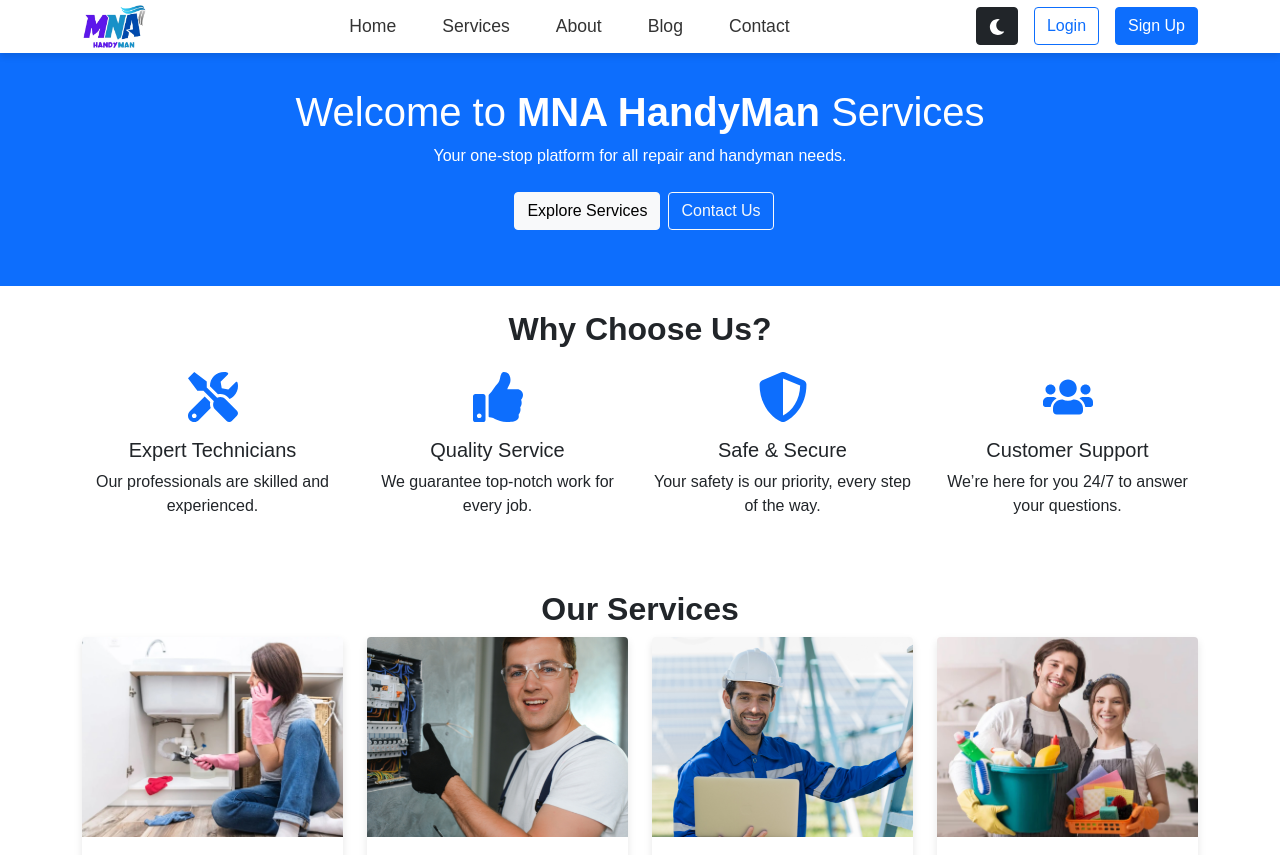
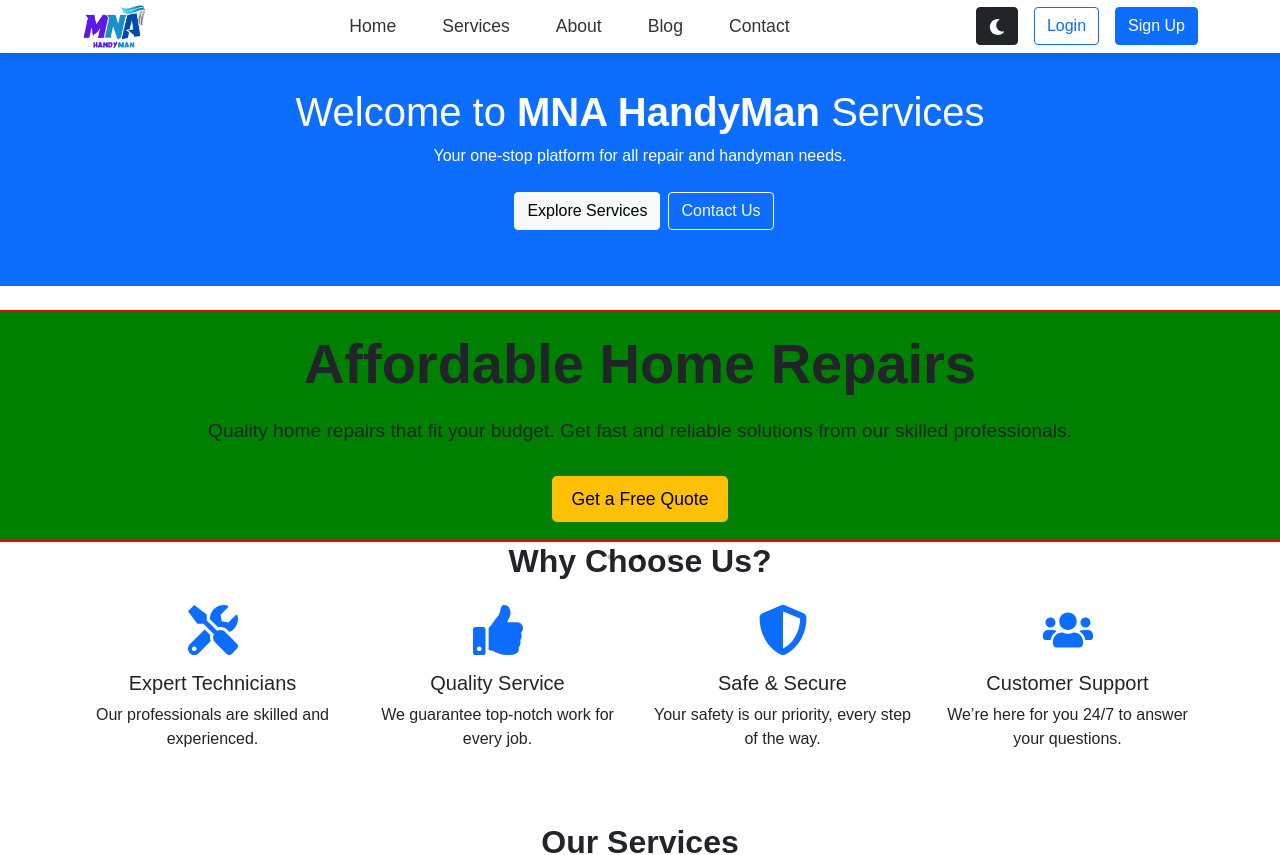
Before and after one commit to nurulazam-dev/mna-handyman-platform, a React (Vite) app: page / in a window 1280 px wide. Shown: the top 855 px of the page. Built offline with nearby package versions, Linux system fonts and the light colour scheme.

Commit message:
Hero-copy component primary setup

```diff
--- a/src/components/HeroCopy.jsx
+++ b/src/components/HeroCopy.jsx
@@ -1,7 +1,118 @@
-import React from "react";
+import Slider from "react-slick";
+import { Button } from "react-bootstrap";
+import "slick-carousel/slick/slick.css";
+import "slick-carousel/slick/slick-theme.css";
 
 const HeroCopy = () => {
-  return <div></div>;
+  const sliderSettings = {
+    dots: true,
+    infinite: true,
+    autoplay: true,
+    autoplaySpeed: 5000,
+    speed: 800,
+    slidesToShow: 1,
+    slidesToScroll: 1,
+    arrows: false,
+    pauseOnHover: true,
+  };
+
+  const bannerData = [
+    {
+      id: 1,
+      title: "Reliable Handyman Services",
+      description:
+        "From plumbing to carpentry, we provide top-notch repair and maintenance solutions for your home or business.",
+      buttonText: "Explore Services",
+      image:
+        "https://via.placeholder.com/1920x800/007bff/ffffff?text=Reliable+Handyman+Services",
+    },
+    {
+      id: 2,
+      title: "Affordable Home Repairs",
+      description:
+        "Quality home repairs that fit your budget. Get fast and reliable solutions from our skilled professionals.",
+      buttonText: "Get a Free Quote",
+      image:
+        "https://via.placeholder.com/1920x800/28a745/ffffff?text=Affordable+Home+Repairs",
+    },
+    {
+      id: 3,
+      title: "Expert Plumbing Solutions",
+      description:
+        "Say goodbye to leaks and clogs. Our plumbing experts are here to ensure your home runs smoothly.",
+      buttonText: "Book Now",
+      image:
+        "https://via.placeholder.com/1920x800/dc3545/ffffff?text=Expert+Plumbing+Solutions",
+    },
+  ];
+
+  const bannerStyle = (image) => ({
+    backgroundImage: `url(${image})`,
+    backgroundSize: "cover",
+    backgroundPosition: "center",
+    height: "90vh",
+    display: "flex",
+    justifyContent: "center",
+    alignItems: "center",
+    color: "#fff",
+    position: "relative",
+  });
+
+  const overlayStyle = {
+    backgroundColor: "green",
+    border: "2px solid red",
+    position: "absolute",
+    top: 0,
+    left: 0,
+    right: 0,
+    bottom: 0,
+    zIndex: 1,
+  };
+
+  const contentStyle = {
+    zIndex: 2,
+    position: "relative",
+    textAlign: "center",
+    padding: "20px",
+    // maxWidth: "800px",
+  };
+
+  return (
+    <Slider {...sliderSettings}>
+      {bannerData.map((banner) => (
+        <div key={banner.id} style={bannerStyle(banner.image)}>
+          <div style={overlayStyle}></div>
+          <div style={contentStyle}>
+            <h1
+              style={{
+                fontSize: "3.5rem",
+                fontWeight: "bold",
+                marginBottom: "20px",
+              }}
+            >
+              {banner.title}
+            </h1>
+            <p style={{ fontSize: "1.2rem", marginBottom: "30px" }}>
+              {banner.description}
+            </p>
+            <Button
+              href="#"
+              style={{
+                backgroundColor: "#ffc107",
+                color: "#000",
+                border: "none",
+                padding: "10px 20px",
+                fontSize: "1.1rem",
+                borderRadius: "5px",
+              }}
+            >
+              {banner.buttonText}
+            </Button>
+          </div>
+        </div>
+      ))}
+    </Slider>
+  );
 };
 
 export default HeroCopy;
```
